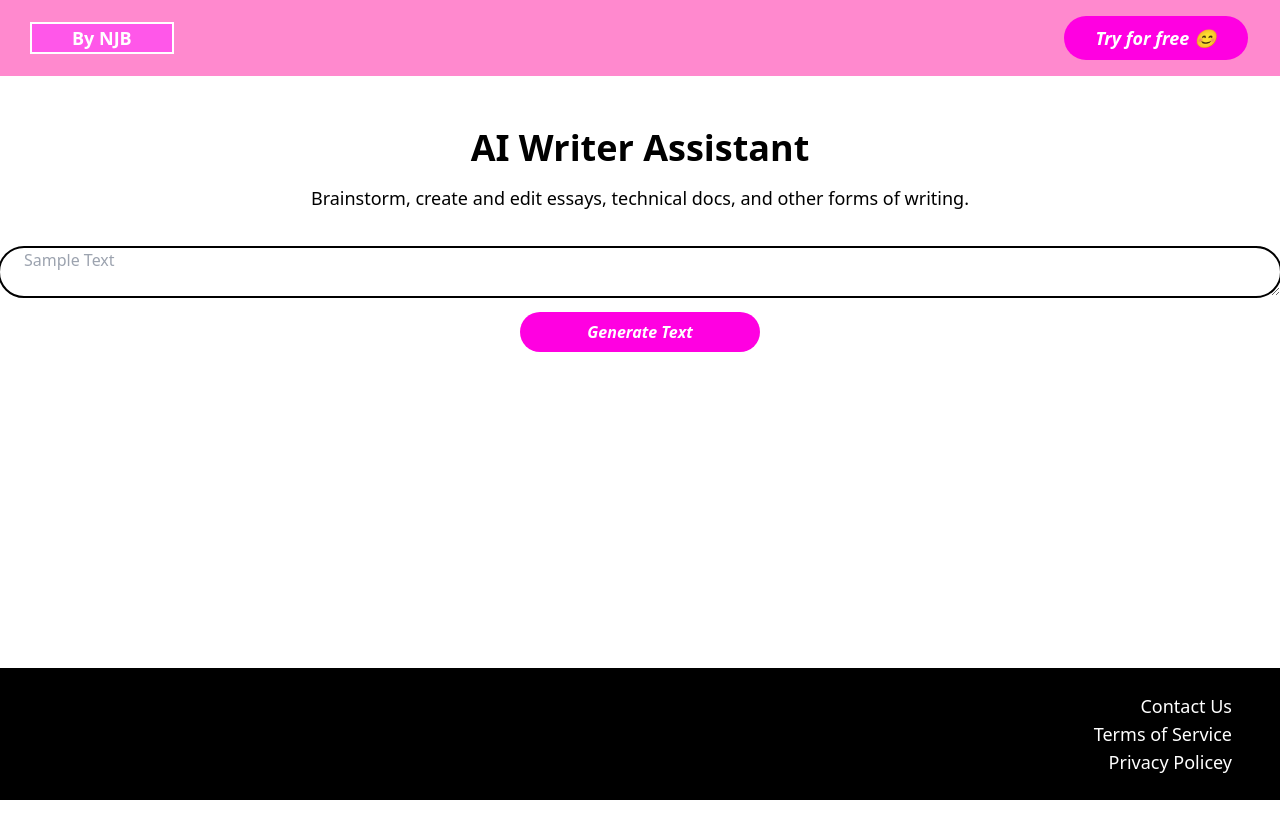
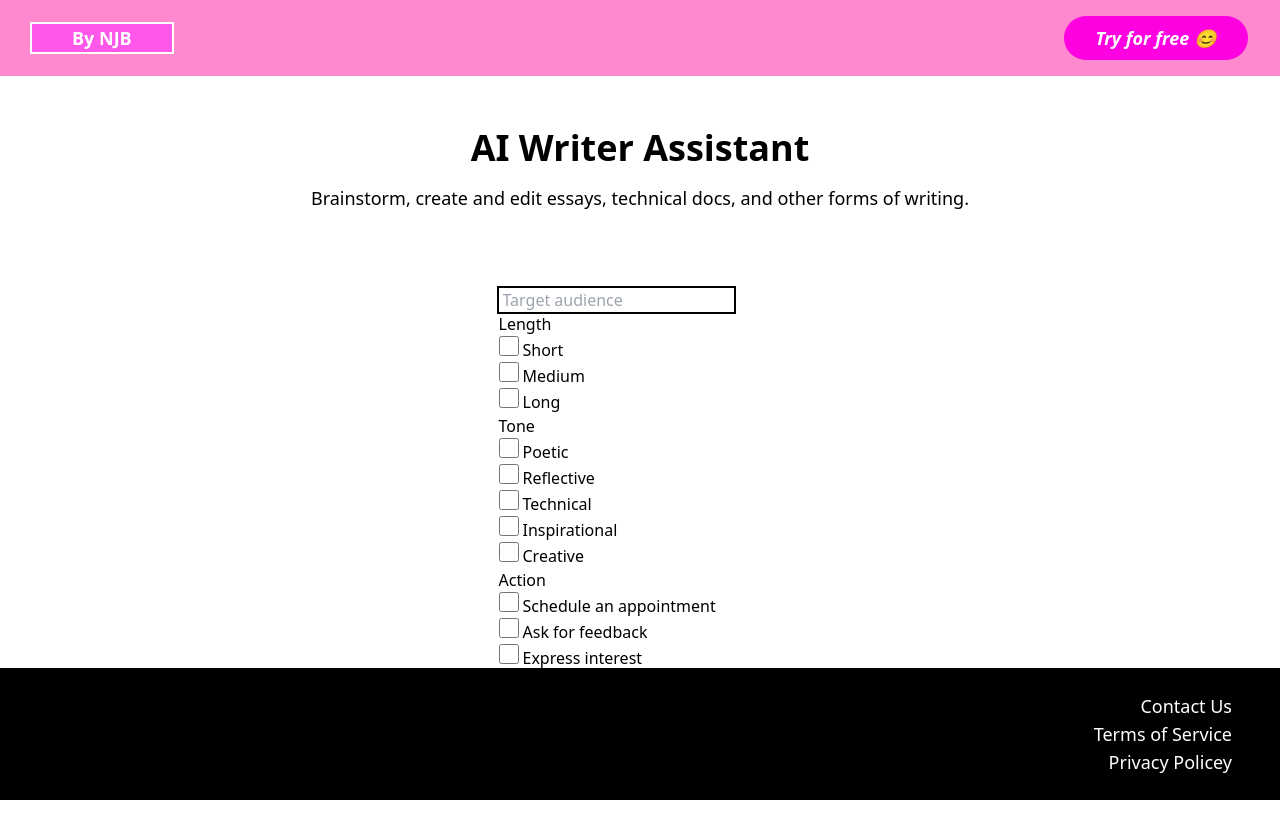
Before and after one commit to natbrunt/AI-writer-assistant, a React (Create React App) app in the folder client/: page / in a window 1280 px wide. Shown: the top 838 px of the page. Before the commit the page ends 800 px from the top, so only its background shows below. Built offline with nearby package versions, Linux system fonts and the light colour scheme.

Commit message:
Fixed the logic, now it needs daisyui

```diff
--- a/client/src/comps/AI_writer/Fields.js
+++ b/client/src/comps/AI_writer/Fields.js
@@ -1,200 +1,161 @@
-// import React, {useState, useEffect} from 'react';
+import React, {useState, useEffect} from 'react';
 
-// function Fields({setField, state}) {
+function Fields({setField, state}) {
 
-//     let [length, setLength] = useState('')
-//     // short, medium, long
+    let [length, setLength] = useState('')
+    // short, medium, long
 
-//     let [tone, setTone] = useState('')
-//     // poetic, reflective, technical, inspirational, creative
+    let [tone, setTone] = useState('')
+    // poetic, reflective, technical, inspirational, creative
 
-//     let [action, setAction] = useState('')
-//     // schedule_appointment, ask_for_feedback, express_interest, ask_question
+    let [action, setAction] = useState('')
+    // schedule_appointment, ask_for_feedback, express_interest, ask_question
 
-//     useEffect(()=>{
-//         const handleField = () => {
-//             length != '' && setField("length", length);
-//             tone != '' && setField("tone",tone);
-//             action != '' && setField("action", action);
-//         }
-//         handleField()
-//     },[length, tone, action])
+    useEffect(()=>{
+        const handleField = () => {
+            length != '' && setField("length", length);
+            tone != '' && setField("tone",tone);
+            action != '' && setField("action", action);
+        }
+        handleField()
+    },[length, tone, action])
 
-//   return (
-//         <div id="field container" className=''>
-//             <div id="input wrapper">
-//                 <input //Name is taken care of and should be in the state obj
-//                     placeholder='Target audience'
-//                     name="name"
-//                     value={state.receipent}
-//                     className='pl-1 mr-12 mt-10 text-black outline outline-2 outline-black'
-//                     onChange={(e) => setField('receipent', e.target.value)}>
-//                 </input>
-//             </div>
+  return (
+        <div id="field container" className=''>
+            <div id="input wrapper">
+                <input //Name is taken care of and should be in the state obj
+                    placeholder='Target audience'
+                    value={state.audience}
+                    className='pl-1 mr-12 mt-10 text-black outline outline-2 outline-black'
+                    onChange={(e) => setField('audience', e.target.value)}>
+                </input>
+            </div>
 
-//             <div id="Length" className='min-w-40 '>
-//                 <h1>Length</h1>
-//                 <div className=''>
-//                 <input
-//                     name="short"
-//                     className='h-5 w-5 mr-1'
-//                     type="checkbox"
-//                     checked={length == 'short' ? true : false}
-//                     onChange={(e) => setLength(e.target.name)}
-//                     />
-//                     <span>Short</span>
-//                 </div>
-//                 <div className=''>
-//                     <input
-//                     id="medium"
-//                     className='h-5 w-5 mr-1'
-//                     type="checkbox"
-//                     checked={length.medium}
-//                     onChange={() => setLength((prevState) => ({
-//                         ...prevState,
-//                         short: false,
-//                         medium: !prevState.medium,
-//                         long: false
-//                     }))}
-//                     />
-//                     <span>Medium</span>
-//                 </div>
-//                 <div className=''>
-//                     <input
-//                     id="long"
-//                     className='h-5 w-5 mr-1'
-//                     type="checkbox"
-//                     checked={length.long}
-//                     onChange={() => setLength((prevState) => ({
-//                         ...prevState,
-//                         short: false,
-//                         medium: false,
-//                         long: !prevState.long
-//                     }))}
-//                     />
-//                     <span>Long</span>
-//                 </div>
-//             </div>
+            <div id="Length" className='min-w-40 '>
+                <h1>Length</h1>
+                <div className=''>
+                <input
+                    name="short"
+                    className='h-5 w-5 mr-1'
+                    type="checkbox"
+                    checked={length == 'short' ? true : false}
+                    onChange={(e) => setLength(e.target.name)}
+                    />
+                    <span>Short</span>
+                </div>
+                <div className=''>
+                    <input
+                    name="medium"
+                    className='h-5 w-5 mr-1'
+                    type="checkbox"
+                    checked={length == 'medium' ? true : false}
+                    onChange={(e) => setLength(e.target.name)}
+                    />
+                    <span>Medium</span>
+                </div>
+                <div className=''>
+                    <input
+                    name="long"
+                    className='h-5 w-5 mr-1'
+                    type="checkbox"
+                    checked={length == 'long' ? true : false}
+                    onChange={(e) => setLength(e.target.name)}
+                    />
+                    <span>Long</span>
+                </div>
+            </div>
 
-//             <div id="Tone" className='min-w-40'>
-//                 <h1>Tone</h1>
-//                 <div className=''>
-//                     <input
-//                     id="friendly"
-//                     className='h-5 w-5 mr-1'
-//                     type="checkbox"
-//                     checked={tone.friendly}
-//                     onChange={() => setTone((prevState) => ({
-//                         ...prevState,
-//                         friendly:!prevState.friendly,
-//                         sad: false,
-//                         angry: false,
-//                         sarcastic: false
-//                     }))}
-//                     />
-//                     <span>Friendly</span>
-//                 </div>
-//                 <div className=''>
-//                     <input
-//                     id="sad"
-//                     className='h-5 w-5 mr-1'
-//                     type="checkbox"
-//                     checked={tone.sad}
-//                     onChange={() => setTone((prevState) => ({
-//                         ...prevState,
-//                         friendly: false,
-//                         sad: !prevState.sad,
-//                         angry: false,
-//                         sarcastic: false
-//                     }))}
-//                     />
-//                     <span>Sad</span>
-//                 </div>
-//                 <div className=''>
-//                     <input
-//                     id="angry"
-//                     className='h-5 w-5 mr-1'
-//                     type="checkbox"
-//                     checked={tone.angry}
-//                     onChange={() => setTone((prevState) => ({
-//                         ...prevState,
-//                         friendly: false,
-//                         sad: false,
-//                         angry: !prevState.angry,
-//                         sarcastic: false
-//                     }))}/>
-//                     <span>Angry</span>
-//                 </div>
-//                 <div className=''>
-//                     <input
-//                     id="Sarcastic"
-//                     className='h-5 w-5 mr-1'
-//                     type="checkbox"
-//                     checked={tone.sarcastic}
-//                     onChange={() => setTone((prevState) => ({
-//                         ...prevState,
-//                         friendly: false,
-//                         sad: false,
-//                         angry: false,
-//                         sarcastic: !prevState.sarcastic
-//                     }))}
-//                     />
-//                     <span>Sarcastic</span>
-//                 </div>
-//             </div>
+            <div id="Tone" className='min-w-40'>
+                <h1>Tone</h1>
+                <div className=''>
+                    <input
+                    name="poetic"
+                    className='h-5 w-5 mr-1'
+                    type="checkbox"
+                    checked={tone == 'poetic' ? true : false}
+                    onChange={(e) => setTone(e.target.name)}
+                    />
+                    <span>Poetic</span>
+                </div>
+                <div className=''>
+                    <input
+                    className='h-5 w-5 mr-1'
+                    type="checkbox"
+                    checked={tone == 'reflective' ? true : false}
+                    onChange={() => setTone('reflective')}
+                    />
+                    <span>Reflective</span>
+                </div>
+                <div className=''>
+                    <input
+                    className='h-5 w-5 mr-1'
+                    type="checkbox"
+                    checked={tone == 'technical' ? true : false}
+                    onChange={() => setTone('technical')}/>
+                    <span>Technical</span>
+                </div>
+                <div className=''>
+                    <input
+                    className='h-5 w-5 mr-1'
+                    type="checkbox"
+                    checked={tone == 'inspirational' ? true : false}
+                    onChange={() => setTone('inspirational')}
+                    />
+                    <span>Inspirational</span>
+                </div>
+                <div className=''>
+                    <input
+                    className='h-5 w-5 mr-1'
+                    type="checkbox"
+                    checked={tone == 'creative' ? true : false}
+                    onChange={() => setTone('creative')}
+                    />
+                    <span>Creative</span>
+                </div>
+            </div>
 
-//             <div id="Call to Action" className='min-w-40'>
-//                 <h1>Call to Action</h1>
-//                 <div className=''>
-//                     <input
-//                     id="contact me"
-//                     className='h-5 w-5 mr-1'
-//                     type="checkbox"
-//                     checked={call_to_action.contact_me}
-//                     onChange={() => setCallToAction((prevState) => ({
-//                         ...prevState,
-//                         contact_me:!prevState.contact_me,
-//                         do_what_I_say: false,
-//                         wait_for_me: false
-//                     }))}/>
-//                     <span>Contact me</span>
-//                 </div>
-//                 <div className=''>
-//                     <input
-//                     id="do what I say"
-//                     className='h-5 w-5 mr-1'
-//                     type="checkbox"
-//                     checked={call_to_action.do_what_I_say}
-//                     onChange={() => setCallToAction((prevState) => ({
-//                         ...prevState,
-//                         contact_me: false,
-//                         do_what_I_say: !prevState.do_what_I_say,
-//                         wait_for_me: false
-//                     }))}
-//                     />
-//                     <span>Do what I say</span>
-//                 </div>
-//                 <div className=''>
-//                     <input
-//                     id="wait for me"
-//                     className='h-5 w-5 mr-1'
-//                     type="checkbox"
-//                     checked={call_to_action.wait_for_me}
-//                     onChange={() => setCallToAction((prevState) => ({
-//                         ...prevState,
-//                         contact_me: false,
-//                         do_what_I_say: false,
-//                         wait_for_me: !prevState.wait_for_me
-//                     }))}
-//                     />
-//                     <span>Wait for me</span>
-//                 </div>
-//                 {/* ul of boolean html tags */}
-//             </div>
+            <div className='min-w-40'>
+                <h1>Action</h1>
+                <div className=''>
+                    <input
+                    className='h-5 w-5 mr-1'
+                    type="checkbox"
+                    checked={action == 'schedule an appointment' ? true : false}
+                    onChange={() => setAction('schedule an appointment')}/>
+                    <span>Schedule an appointment</span>
+                </div>
+                <div className=''>
+                    <input
+                    className='h-5 w-5 mr-1'
+                    type="checkbox"
+                    checked={action == 'ask for feedback' ? true : false}
+                    onChange={() => setAction('ask for feedback')}
+                    />
+                    <span>Ask for feedback</span>
+                </div>
+                <div className=''>
+                    <input
+                    className='h-5 w-5 mr-1'
+                    type="checkbox"
+                    checked={action == 'express interest' ? true : false}
+                    onChange={() => setAction('express interest')}
+                    />
+                    <span>Express interest</span>
+                </div>
+                <div className=''>
+                    <input
+                    className='h-5 w-5 mr-1'
+                    type="checkbox"
+                    checked={action == 'ask a question' ? true : false}
+                    onChange={() => setAction('ask a question')}
+                    />
+                    <span>Ask a question</span>
+                </div>
+            </div>
 
-//         </div>
+        </div>
 
-//   );
-// }
+  );
+}
 
-// export default Fields;
+export default Fields;
--- a/client/src/comps/AI_writer/TextGenerator.js
+++ b/client/src/comps/AI_writer/TextGenerator.js
@@ -53,10 +53,10 @@ function TextGenerator() {
 
 
 
-        {/* <Fields setField={setField} state={state}/> */}
+        <Fields setField={setField} state={state}/>
 
         <textarea
-          className="w-full border-2-black rounded-3xl text-black outline outline-2 outline-black px-6"
+          className="md:w-5/12 w-8/12 border-2-black rounded-3xl text-black outline outline-2 outline-black px-6"
           value={state.sample}
           onChange={(e) => setField('sample', e.target.value)}
           placeholder='Sample Text'
```
